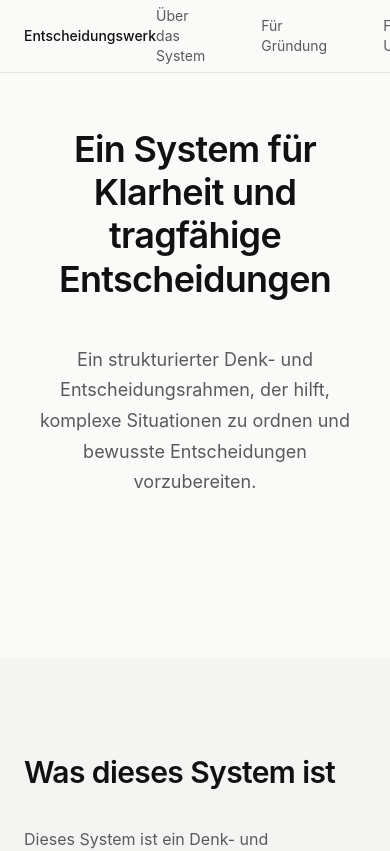
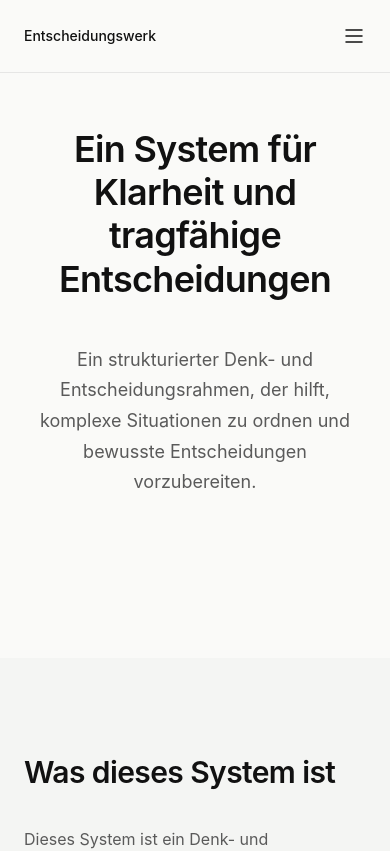
Before and after one commit to janwillemhuda82-collab/entscheidungswerk, a React (Vite) app: page /system in a window 390 px wide. Shown: the top 851 px of the page. Built offline with nearby package versions, Linux system fonts and the light colour scheme.

Commit message:
Mobile header update + hero adjustments + sitemap update

```diff
--- a/src/sections/Header.tsx
+++ b/src/sections/Header.tsx
@@ -1,7 +1,9 @@
+import { useState } from "react";
 import { pageConfig } from "../content/page/page.config";
 
 export default function Header() {
   const header = pageConfig.header;
+  const [open, setOpen] = useState(false);
 
   if (!header?.enabled) return null;
 
@@ -14,10 +16,8 @@ export default function Header() {
       }}
     >
       <div className="max-w-7xl mx-auto px-6">
-        <div
-          className="flex items-center justify-between"
-          style={{ height: "4.5rem" }}
-        >
+        <div className="flex items-center justify-between h-18">
+
           {/* SYSTEMNAME */}
           <a
             href="/"
@@ -27,12 +27,12 @@ export default function Header() {
             {header.system.title}
           </a>
 
-          {/* NAVIGATION */}
+          {/* DESKTOP NAV */}
           {header.navigation?.enabled && (
-            <nav>
+            <nav className="hidden md:block">
               <ul
                 className="flex items-center text-sm"
-                style={{ gap: "3.5rem" }}
+                style={{ gap: "3rem" }}
               >
                 {header.navigation.items.map((item) => {
                   const isCTA = item.label === "Kontakt";
@@ -59,7 +59,99 @@ export default function Header() {
               </ul>
             </nav>
           )}
+
+          {/* MOBILE BURGER */}
+          <button
+            onClick={() => setOpen(!open)}
+            className="md:hidden"
+            aria-label="Menü öffnen"
+            aria-expanded={open}
+            style={{ color: "var(--text-main)" }}
+          >
+            {!open ? (
+              <svg width="24" height="24" viewBox="0 0 24 24" fill="none">
+                <line
+                  x1="4"
+                  y1="6"
+                  x2="20"
+                  y2="6"
+                  stroke="currentColor"
+                  strokeWidth="1.5"
+                  strokeLinecap="round"
+                />
+                <line
+                  x1="4"
+                  y1="12"
+                  x2="20"
+                  y2="12"
+                  stroke="currentColor"
+                  strokeWidth="1.5"
+                  strokeLinecap="round"
+                />
+                <line
+                  x1="4"
+                  y1="18"
+                  x2="20"
+                  y2="18"
+                  stroke="currentColor"
+                  strokeWidth="1.5"
+                  strokeLinecap="round"
+                />
+              </svg>
+            ) : (
+              <svg width="24" height="24" viewBox="0 0 24 24" fill="none">
+                <line
+                  x1="6"
+                  y1="6"
+                  x2="18"
+                  y2="18"
+                  stroke="currentColor"
+                  strokeWidth="1.5"
+                  strokeLinecap="round"
+                />
+                <line
+                  x1="18"
+                  y1="6"
+                  x2="6"
+                  y2="18"
+                  stroke="currentColor"
+                  strokeWidth="1.5"
+                  strokeLinecap="round"
+                />
+              </svg>
+            )}
+          </button>
         </div>
+
+        {/* MOBILE MENU */}
+        {open && header.navigation?.enabled && (
+          <nav className="md:hidden pb-6 pt-4">
+            <ul className="flex flex-col gap-6 text-sm">
+              {header.navigation.items.map((item) => {
+                const isCTA = item.label === "Kontakt";
+
+                return (
+                  <li key={item.label}>
+                    <a
+                      href={item.href}
+                      onClick={() => setOpen(false)}
+                      className={isCTA ? "btn-primary inline-block" : ""}
+                      style={
+                        isCTA
+                          ? {}
+                          : {
+                              color: "var(--text-muted)",
+                            }
+                      }
+                    >
+                      {item.label}
+                    </a>
+                  </li>
+                );
+              })}
+            </ul>
+          </nav>
+        )}
       </div>
     </header>
   );
--- a/src/sections/Hero.tsx
+++ b/src/sections/Hero.tsx
@@ -8,15 +8,15 @@ export default function Hero() {
       className="relative overflow-hidden"
       style={{ minHeight: "70vh" }}
     >
-      <div className="max-w-7xl mx-auto px-6 py-32 grid md:grid-cols-12 gap-12 items-center">
+      <div className="max-w-7xl mx-auto px-6 py-32 grid md:grid-cols-12 gap-12 items-center relative">
 
-        {/* TEXTBEREICH */}
+        {/* TEXT */}
         <div className="md:col-span-7 relative z-10">
           <h1 className="text-4xl md:text-5xl font-semibold mb-6">
             {pageConfig.hero.headline}
           </h1>
 
-          <p className="text-lg text-[var(--text-muted)] mb-10 max-w-xl">
+          <p className="text-lg mb-10 max-w-xl">
             {pageConfig.hero.subline}
           </p>
 
@@ -28,8 +28,8 @@ export default function Hero() {
           </a>
         </div>
 
-        {/* BILDBEREICH */}
-        <div className="md:col-span-5 absolute md:relative top-0 right-0 h-full w-full md:w-auto">
+        {/* IMAGE */}
+        <div className="md:col-span-5 absolute md:relative top-0 right-0 h-full w-full pointer-events-none">
           <div className="relative h-full w-full">
             <img
               src="https://images.unsplash.com/photo-1520529890308-f503006340b4?q=80&w=2067&auto=format&fit=crop"
@@ -37,12 +37,12 @@ export default function Hero() {
               className="h-full w-full object-cover"
             />
 
-            {/* FADE IN DEN CONTENT */}
+            {/* FADE */}
             <div
               className="absolute inset-0"
               style={{
                 background:
-                  "linear-gradient(to right, var(--bg-main) 0%, var(--bg-main) 40%, rgba(250,250,248,0.85) 55%, rgba(250,250,248,0.4) 70%, rgba(250,250,248,0) 100%)",
+                  "linear-gradient(to right, var(--bg-main) 0%, var(--bg-main) 45%, rgba(250,250,248,0.75) 60%, rgba(250,250,248,0.3) 75%, rgba(250,250,248,0) 100%)",
               }}
             />
           </div>
```
Also changed, not shown: 1 other file (tests, documents, lock files or other folders). Lines whose indentation alone changed are shown as unchanged.
